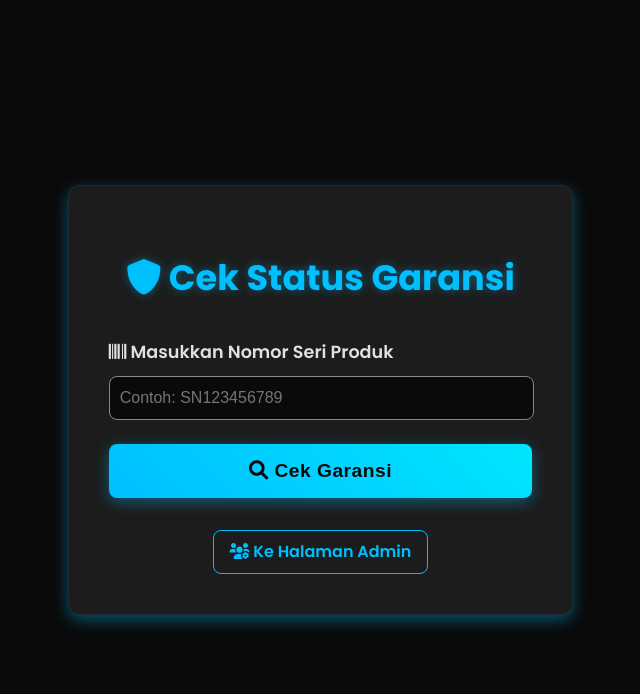
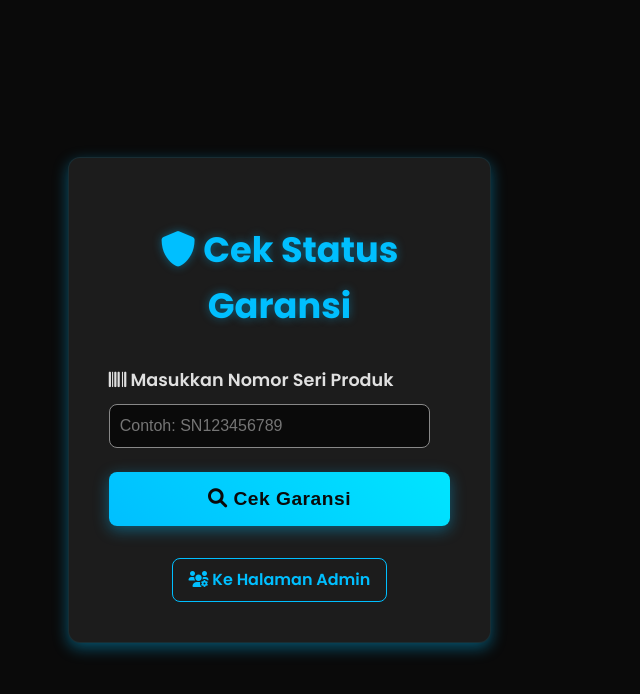
Before and after one commit to amayspp-lgtm/kandig, a Next.js app: page / in a window 1280 px wide. Shown: the top 694 px of the page, without its empty margins (337-977 px from the left). Built offline with nearby package versions, Linux system fonts and the light colour scheme.

Commit message:
Add files via upload

```diff
--- a/styles/globals.css
+++ b/styles/globals.css
@@ -1,3 +1,4 @@
+/* Import Font dari Google Fonts */
 @import url('https://fonts.googleapis.com/css2?family=Poppins:wght@300;400;600;700&display=swap');
 
 :root {
@@ -15,9 +16,18 @@
     --transition-speed: 0.3s ease;
 }
 
+/* Reset default browser styles */
+html,
 body {
+    padding: 0;
     margin: 0;
-    padding: 0;
+}
+
+* {
+    box-sizing: border-box;
+}
+
+body {
     font-family: 'Poppins', sans-serif;
     background-color: var(--bg-dark);
     color: var(--text-light);
@@ -197,7 +207,6 @@ button[type="submit"]:disabled {
     border: 1px solid var(--success-neon-green);
 }
 
-/* Footer Nav for Admin and Home */
 .footer-nav {
     margin-top: 2rem;
 }
```
